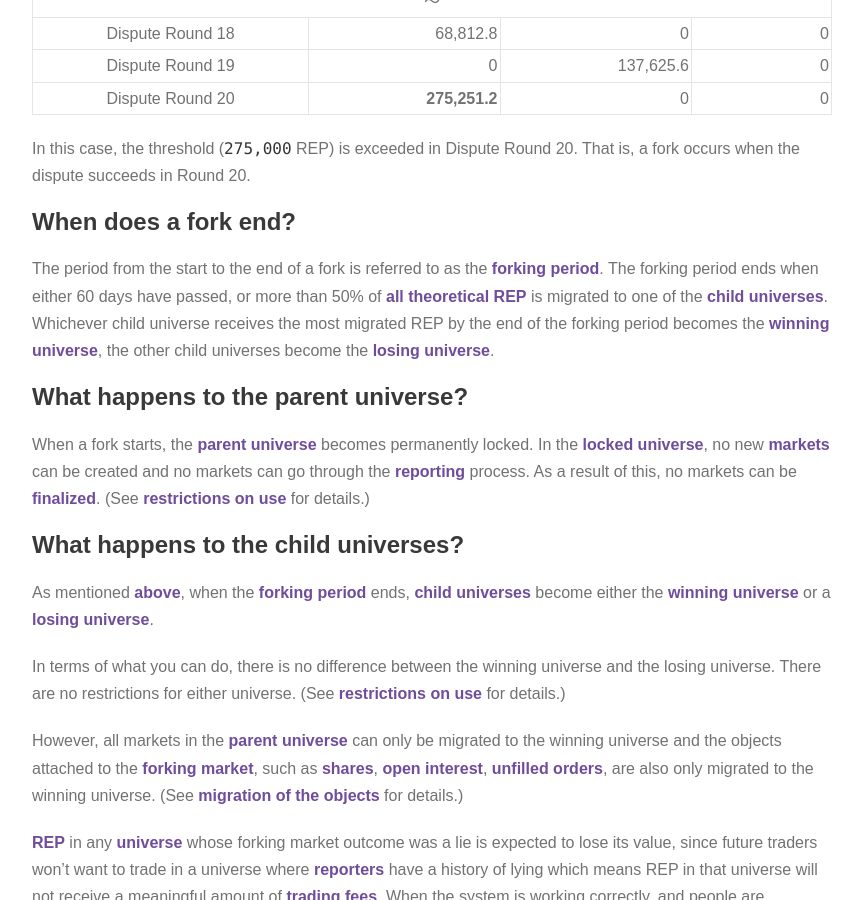
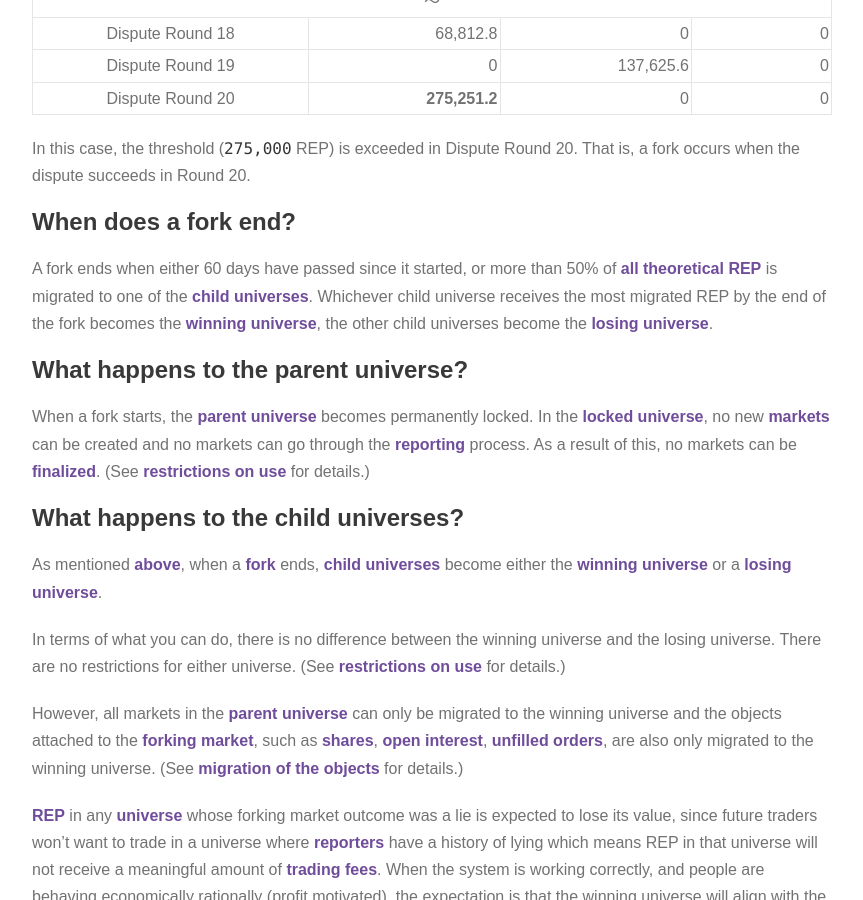
Before and after one commit to MicahZoltu/Augur.Guide-for-IPFS, a Jekyll site: the page built from collections/_version2-english/9-fork/1-basic-knowledge.md, in a window 1280 px wide and 900 px high, scrolled down 1793 px. Shown: the whole window, without its empty margins (358-1221 px from the left). Built offline with Jekyll 4.4.1, drawn with Linux system fonts in a browser that asks for light colours; comment, search, counter and statistics services are not loaded.

Commit message:
Change the definition of "forking period"
The "forking period" means the 60 days window. (I thought that the "forking period" ends when the forking market is finalized, but that was wrong. Reference: https://github.com/msagansk/Augur.Guide/pull/34#discussion_r557054969)

```diff
--- a/collections/_version2-english/9-fork/1-basic-knowledge.md
+++ b/collections/_version2-english/9-fork/1-basic-knowledge.md
@@ -130,13 +130,13 @@ And assuming that the outcomes `Yes` and `No` are disputed alternately, the chan
 In this case, the threshold (`275,000` REP) is exceeded in Dispute Round 20. That is, a fork occurs when the dispute succeeds in Round 20.
 
 ## When does a fork end?
-The period from the start to the end of a fork is referred to as the [forking period]({{glossary_forking_period}}). The forking period ends when either 60 days have passed, or more than 50% of [all theoretical REP]({{glossary_all_theoretical_rep}}) is migrated to one of the [child universes]({{glossary_child_universe}}). Whichever child universe receives the most migrated REP by the end of the forking period becomes the [winning universe]({{glossary_winning_universe}}), the other child universes become the [losing universe]({{glossary_losing_universe}}).
+A fork ends when either 60 days have passed since it started, or more than 50% of [all theoretical REP]({{glossary_all_theoretical_rep}}) is migrated to one of the [child universes]({{glossary_child_universe}}).  Whichever child universe receives the most migrated REP by the end of the fork becomes the [winning universe]({{glossary_winning_universe}}), the other child universes become the [losing universe]({{glossary_losing_universe}}).
 
 ## What happens to the parent universe?
 When a fork starts, the [parent universe]({{glossary_parent_universe}}) becomes permanently locked. In the [locked universe]({{glossary_locked_universe}}), no new [markets]({{glossary_market}}) can be created and no markets can go through the [reporting]({{glossary_report}}) process. As a result of this, no markets can be [finalized](glossary_finalized_market). (See [restrictions on use]({{url_restrictions_on_use}}) for details.)
 
 ## What happens to the child universes?
-As mentioned [above](#when-does-a-fork-end), when the [forking period]({{glossary_forking_period}}) ends, [child universes]({{glossary_child_universe}}) become either the [winning universe]({{glossary_winning_universe}}) or a [losing universe]({{glossary_losing_universe}}).
+As mentioned [above](#when-does-a-fork-end), when a [fork]({{glossary_fork}}) ends, [child universes]({{glossary_child_universe}}) become either the [winning universe]({{glossary_winning_universe}}) or a [losing universe]({{glossary_losing_universe}}).
 
 In terms of what you can do, there is no difference between the winning universe and the losing universe. There are no restrictions for either universe. (See [restrictions on use]({{url_restrictions_on_use}}) for details.)
 
```
